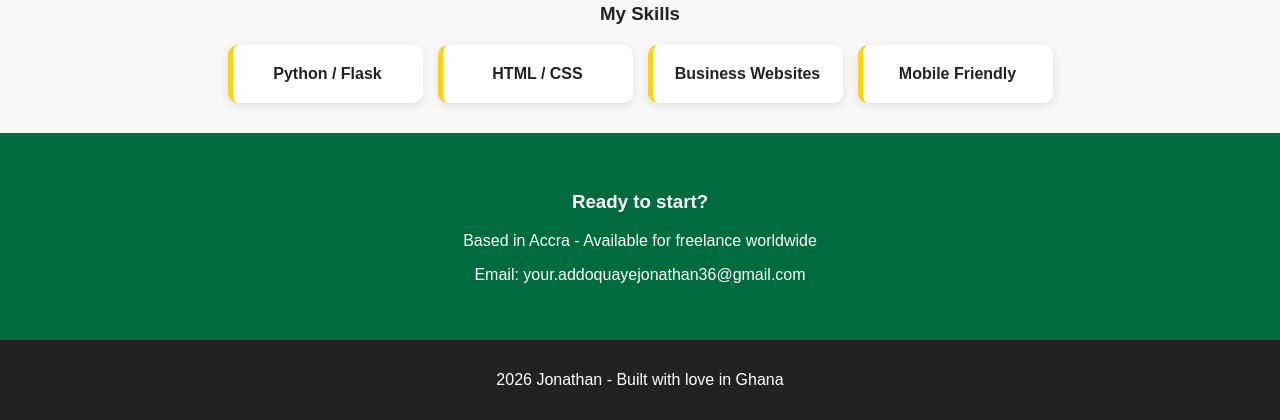
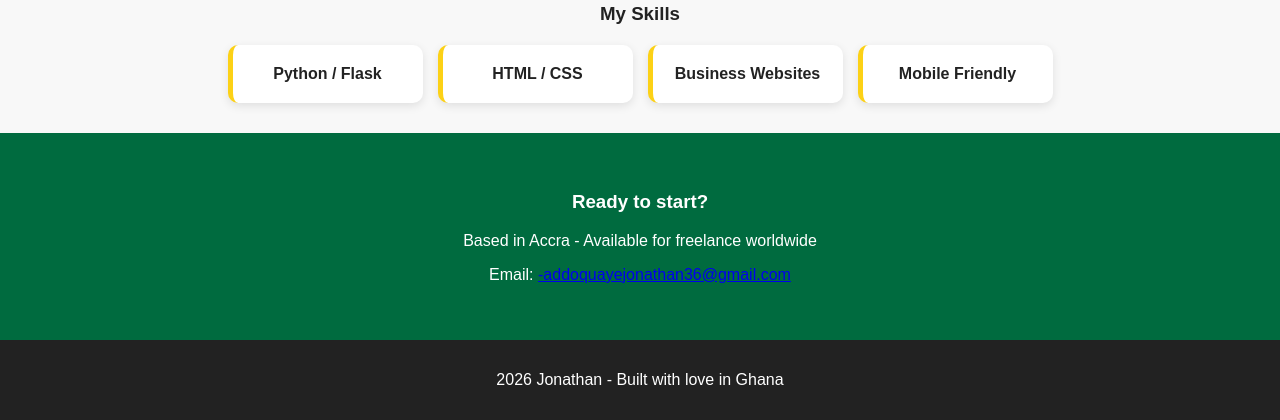
Before and after one commit to BobNathan177/JonathanPortfolio, a Flask app: page / in a window 1280 px wide. Shown: the part 516-936 px from the top of the page. Run offline with Flask 3, Linux system fonts and the light colour scheme.

Commit message:
Update email link in contact section

```diff
--- a/templates/index.html
+++ b/templates/index.html
@@ -27,7 +27,7 @@
 <section class="contact">
 <h3>Ready to start?</h3>
 <p>Based in Accra - Available for freelance worldwide</p>
-<p>Email: your.addoquayejonathan36@gmail.com</p>
+<p>Email:  <a href="mailto:addoquayejonathan36@gmail.com">-addoquayejonathan36@gmail.com</a></p>
 </section>
 <footer><p>2026 Jonathan - Built with love in Ghana</p></footer>
 </body>
```
